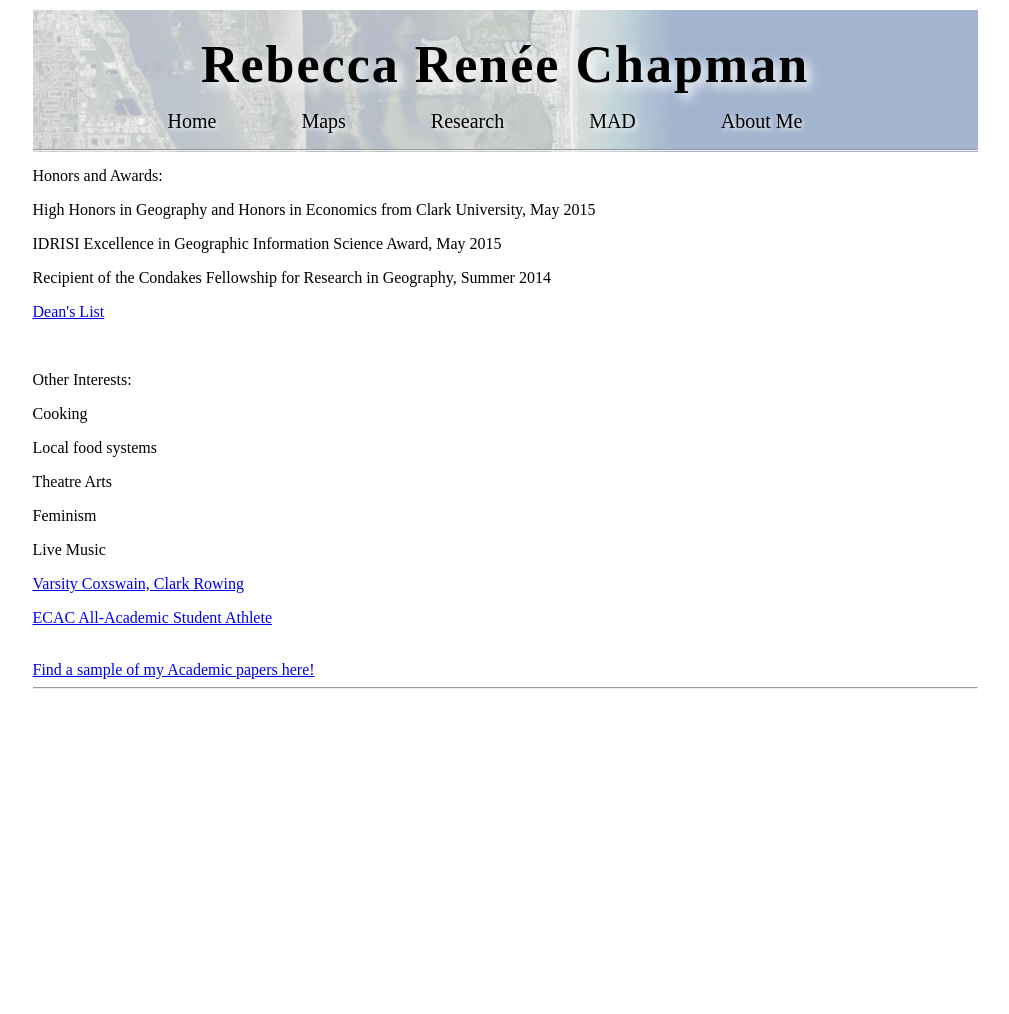
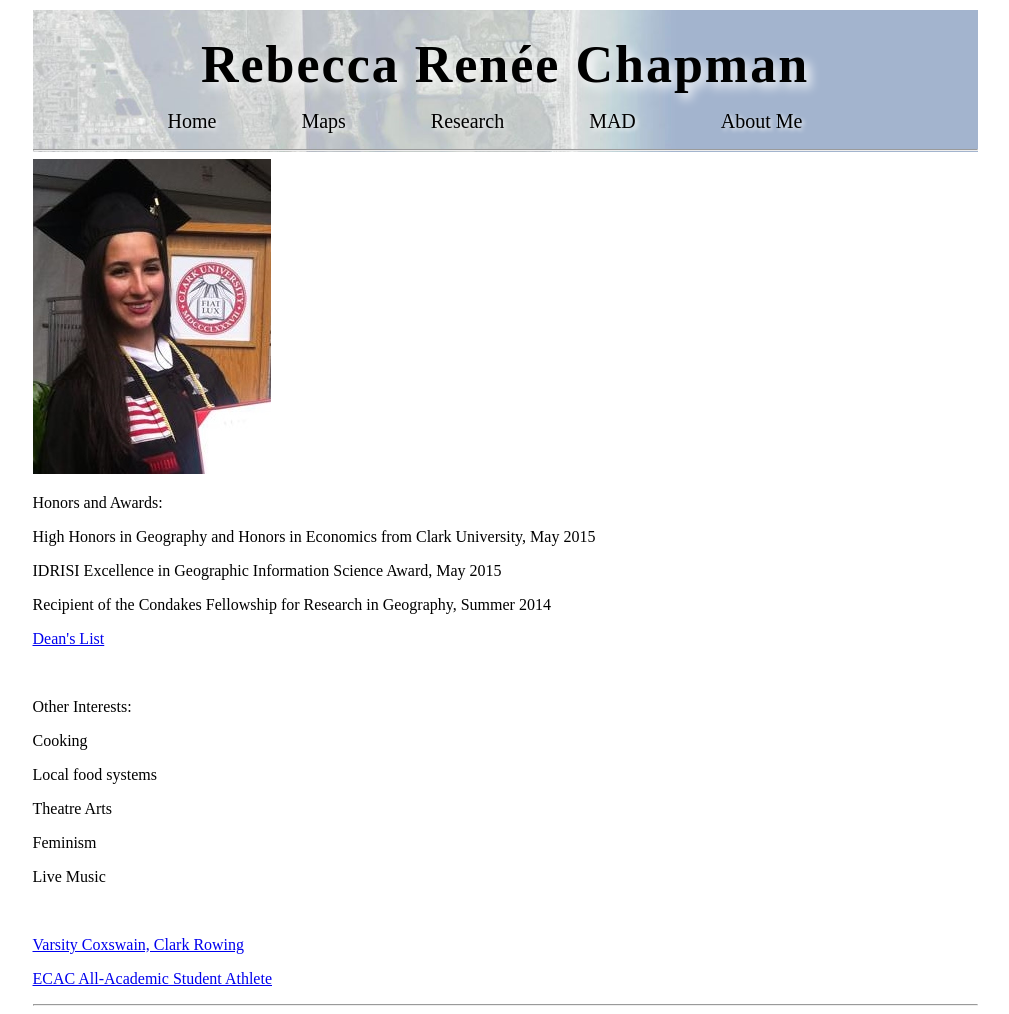
Before and after one commit to rebeccachapman/rebeccachapman.github.io, a Jekyll site: the page built from about.html, in a window 1280 px wide. Shown: the whole page, without its empty margins (135-1144 px from the left). Built offline with Jekyll 4.4.1, drawn with Linux system fonts in a browser that asks for light colours; before the commit the page ends 900 px from its top, so only the background shows below that.

Commit message:
Update about.html

```diff
--- a/about.html
+++ b/about.html
@@ -2,6 +2,7 @@
 layout: default
 image_name: "cocoa_beach"
 ---
+<img src="../images/headshot.jpg"> </img>
 
 <p> Honors and Awards: </p>
 <p> High Honors in Geography and Honors in Economics from Clark University, May 2015</p>
@@ -15,9 +16,8 @@ image_name: "cocoa_beach"
 <p>Theatre Arts</p>
 <p>Feminism</p>
 <p>Live Music</p>
+<br>
 <p><a href="http://clarkathletics.com/sports/rowing/2014-15/bios/chapman_rebecca_vci1">Varsity Coxswain, Clark Rowing</a></p>
 <p><a href="http://www.clarkathletics.com/sports/rowing/2013-14/releases/20140521ujlvw7">ECAC All-Academic Student Athlete</a></p>
-<br>
-<a href="https://clarku.academia.edu/RebeccaChapman">Find a sample of my Academic papers here!
-</a>
+
 <hr>
```
